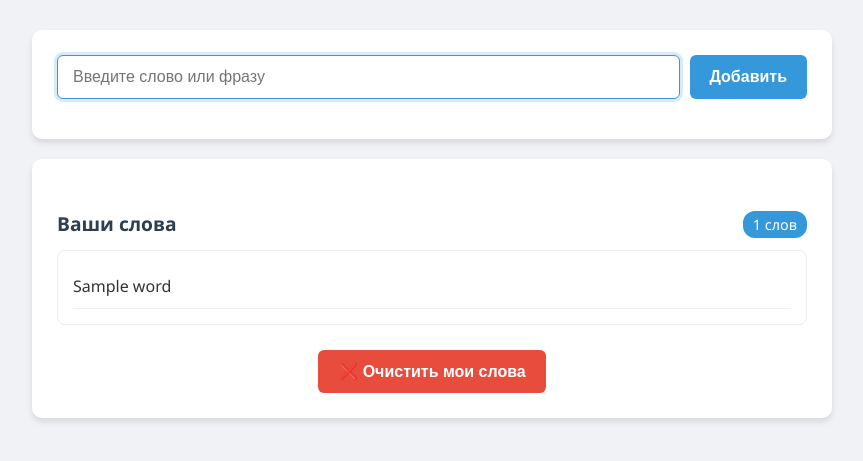
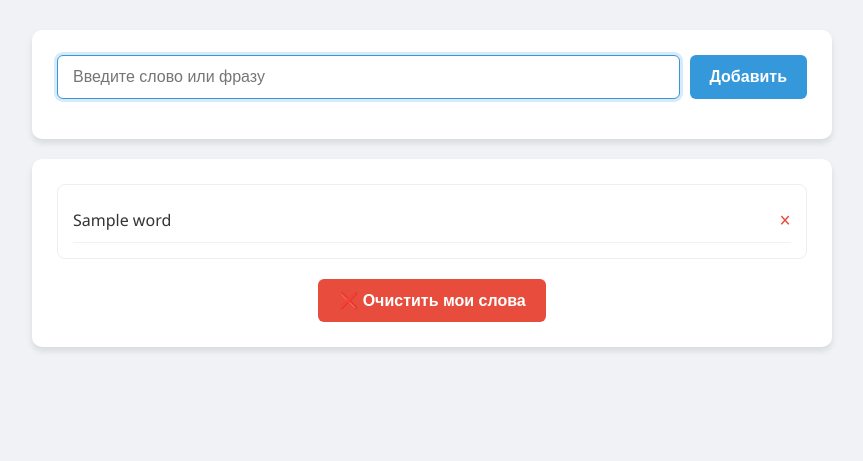
Before and after one commit to desretoot-a11y/wordcloud-octo-carnival, a Flask app: template templates/index.html in a window 1280 px wide. Shown: the part 134-595 px from the top of the page, without its empty margins (208-1071 px from the left). Run offline with Flask 3, Linux system fonts and the light colour scheme; the template is opened without the code that fills it: most values are stand-ins (such as "Sample title", 1, 10 or a date in 2020).

Commit message:
Update index.html

```diff
--- a/templates/index.html
+++ b/templates/index.html
@@ -140,6 +140,20 @@ button:hover {
         flex-direction: column;
     }
 }
+.entry-item {
+    display: flex;
+    justify-content: space-between;
+    align-items: center;
+    padding: 8px 0;
+    border-bottom: 1px solid #f1f1f1;
+}
+
+.remove-word-btn {
+    color: #e74c3c;
+    cursor: pointer;
+    margin-left: 10px;
+    font-weight: bold;
+}
 </style>
 </head>
 <body>
@@ -157,16 +171,17 @@ button:hover {
     </div>
 
     <div class="card">
-        <div class="entries-container">
-            <div class="entries-header">
-                <div class="entries-title">Ваши слова</div>
-                <div class="entries-count">{{ user_words|length }} слов</div>
-            </div>
-            <div class="entries">
-                {% for word in user_words %}
-                    <div class="entry-item">{{ word }}</div>
-                {% endfor %}
-            </div>
+        <div class="entries">
+            {% for word in user_words %}
+                <div class="entry-item">
+                    <span>{{ word }}</span>
+                    <span class="remove-word-btn" onclick="removeWord('{{ word }}')">✕</span>
+                </div>
+            {% else %}
+                <div style="text-align: center; color: #95a5a6; font-style: italic; padding: 20px;">
+                    Вы пока не добавили слов
+                </div>
+            {% endfor %}
         </div>
 
         <div class="controls">
@@ -186,6 +201,25 @@ function clearUserWords() {
     if (confirm("Вы уверены, что хотите очистить ВАШ список слов?")) {
         window.location.href = "{{ url_for('clear_user_words') }}";
     }
+};
+function removeWord(word) {
+    if (confirm(`Удалить слово "${word}"?`)) {
+        fetch('/remove-word', {
+            method: 'POST',
+            headers: {
+                'Content-Type': 'application/x-www-form-urlencoded',
+            },
+            body: `word=${encodeURIComponent(word)}`
+        })
+        .then(response => response.json())
+        .then(data => {
+            if (data.success) {
+                location.reload();
+            } else {
+                alert('Ошибка при удалении слова');
+            }
+        });
+    }
 }
 </script>
 </body>
```
